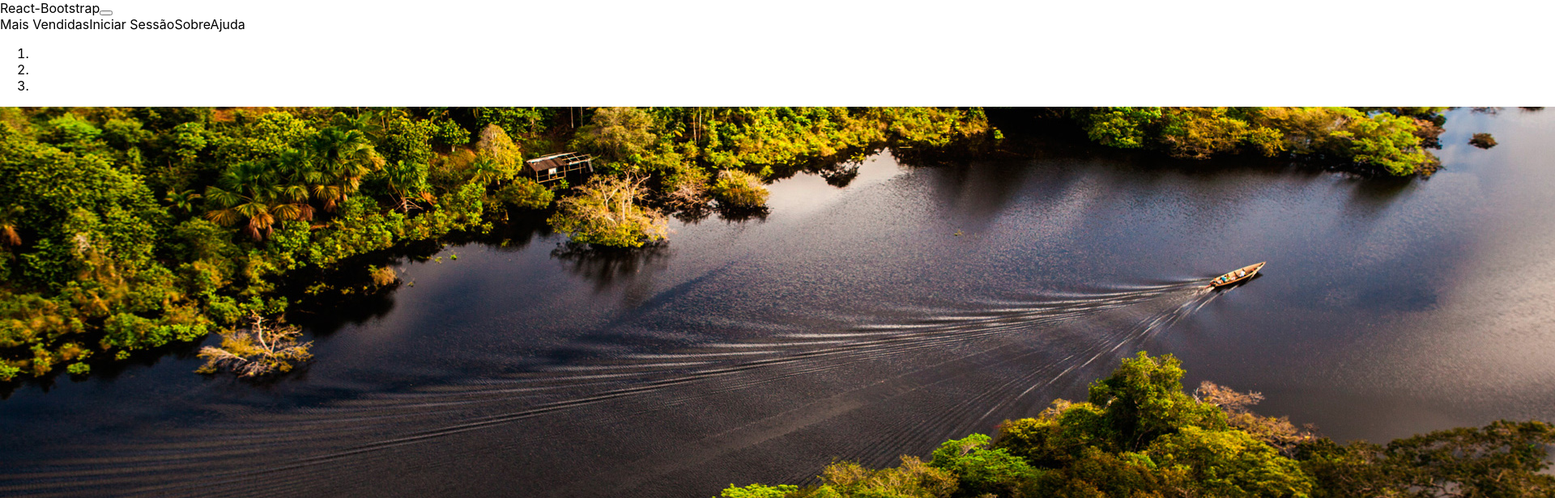
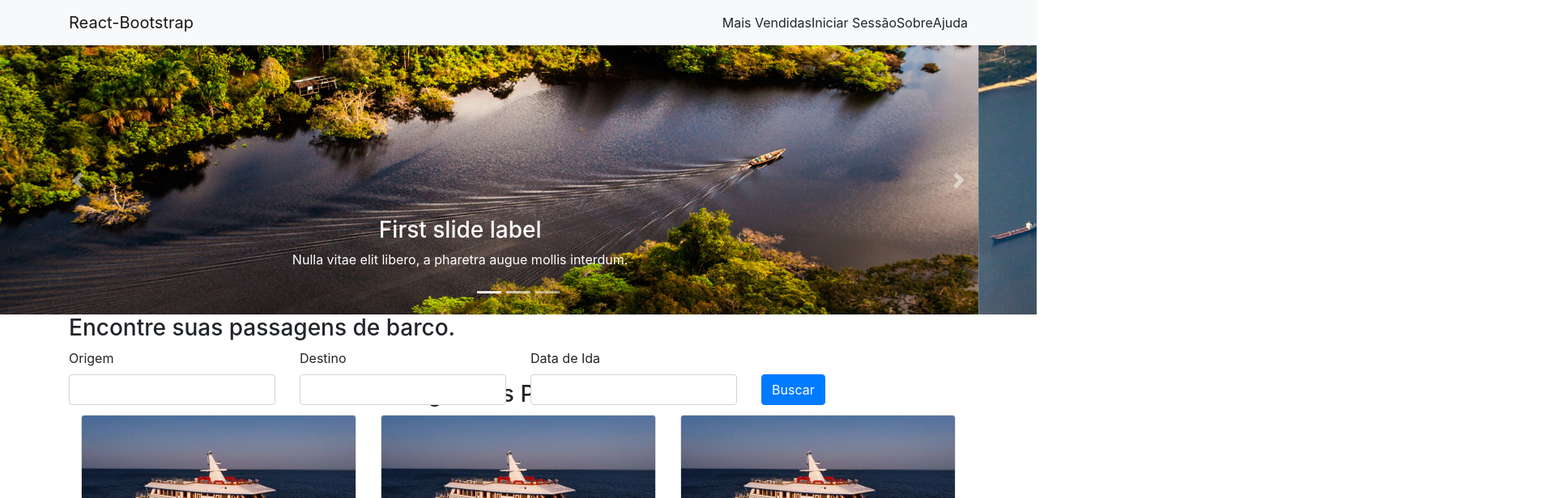
Before and after one commit to GeiseSaunier/2020.1-Ziguen-Front, a Next.js app in the folder ziguen/: page / in a window 1280 px wide. Shown: the top 616 px of the page at 81% size, 1920 px wide, since content can reach past the window. Built offline with nearby package versions, Linux system fonts and the light colour scheme.

Commit message:
feat(#9): creating index css document

```diff
--- a/ziguen/components/navbar.js
+++ b/ziguen/components/navbar.js
@@ -1,7 +1,7 @@
 import { Navbar, Nav } from 'react-bootstrap'
 import Link from 'next/link'
 
-export default function teste() {
+export default function navbar() {
   return (
     <Navbar bg="light" expand="lg">
       <div className="container">
--- a/ziguen/pages/_app.js
+++ b/ziguen/pages/_app.js
@@ -1,4 +1,6 @@
+import 'bootstrap/dist/css/bootstrap.css'
 import '../styles/globals.css'
+import '../styles/index.css'
 
 function MyApp({ Component, pageProps }) {
   return <Component {...pageProps} />
--- a/ziguen/pages/index.js
+++ b/ziguen/pages/index.js
@@ -2,6 +2,7 @@ import Navbar from '../components/navbar'
 import Slider from '../components/slider'
 import Sugestoes from '../components/sugestoes'
 import Footer from '../components/footer'
+
 
 export default function Home() {
   return (
@@ -9,20 +10,20 @@ export default function Home() {
       <Navbar />
       <Slider />
       <div>
-        <div className="container teste">
+        <div className="container">
           <div>
             <h3>Encontre suas passagens de barco.</h3>
             <div className="row">
               <div className="form-group col-md-3">
-                <label>Teste</label>
+                <label>Origem</label>
                 <input type="text" name="name" className="form-control" />
               </div>
               <div className="form-group col-md-3">
-                <label>Teste</label>
+                <label>Destino</label>
                 <input type="text" name="name" className="form-control" />
               </div>
               <div className="form-group col-md-3">
-                <label>Teste</label>
+                <label>Data de Ida</label>
                 <input type="text" name="name" className="form-control" />
               </div>
               <div className="form-group col-md-3">
--- /dev/null
+++ b/ziguen/styles/index.css
@@ -0,0 +1,4 @@
+.row {
+    height: 40px;
+    display: flex;
+}
```
